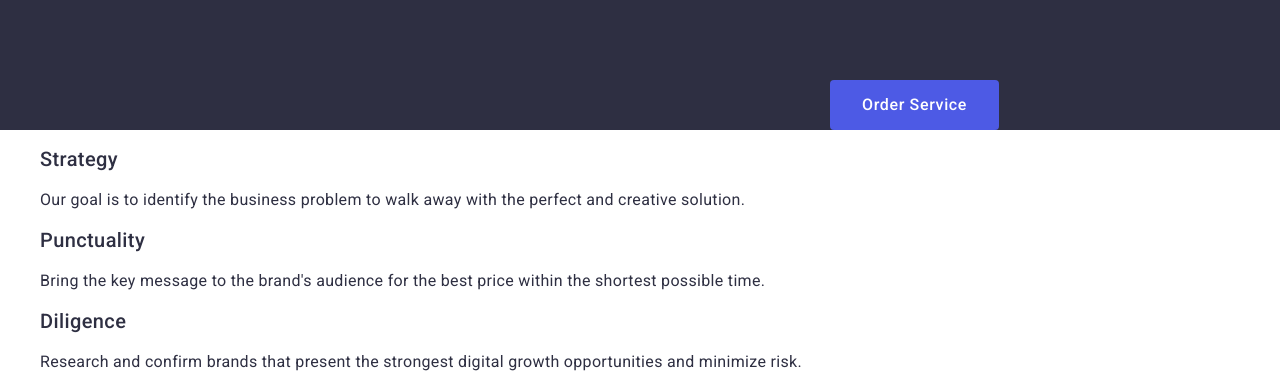
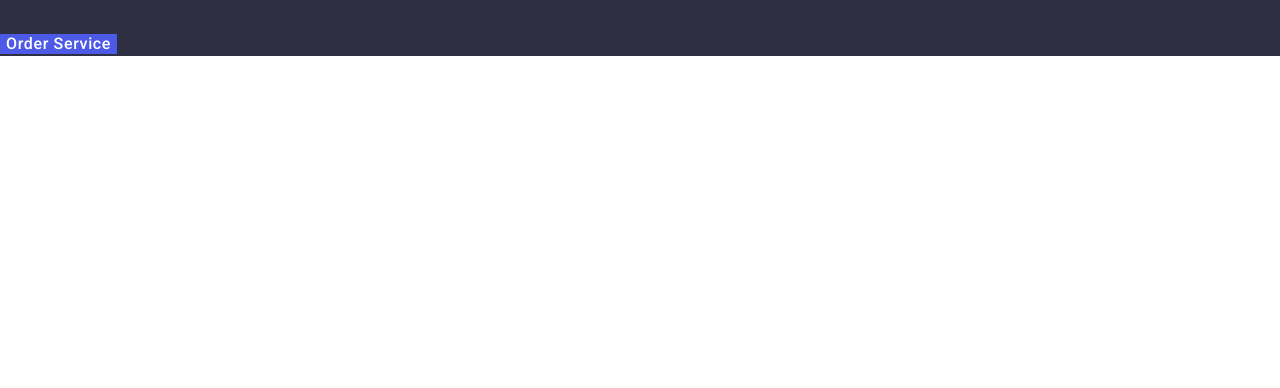
Before and after one commit to MiriWhitie/goit-portfolio, a plain HTML site: page index.html in a window 1280 px wide. Shown: the part 255-643 px from the top of the page. Drawn offline with nearby package versions, Linux system fonts and the light colour scheme.

Commit message:
portfolio

```diff
--- a/css/styles.css
+++ b/css/styles.css
@@ -12,6 +12,7 @@ body {
     font-size: 16px;
     line-height: 1.5;
     letter-spacing: 0.02em;
+    color: #fff;
 }
 
 .logo:focus {
@@ -78,13 +79,10 @@ font-weight: 500;
     background-color:var(--brand-color);
     cursor: pointer;
     border: none;
-    border-radius: 4px;
-    padding: 16px 32px;
-    margin: 48px 164px 0 830px;
 }
 
 .button:hover {
-    border-color:var(--brand-dark-color);
+    background-color:var(--brand-dark-color);
 }
 
 .Our-advantages {
```
